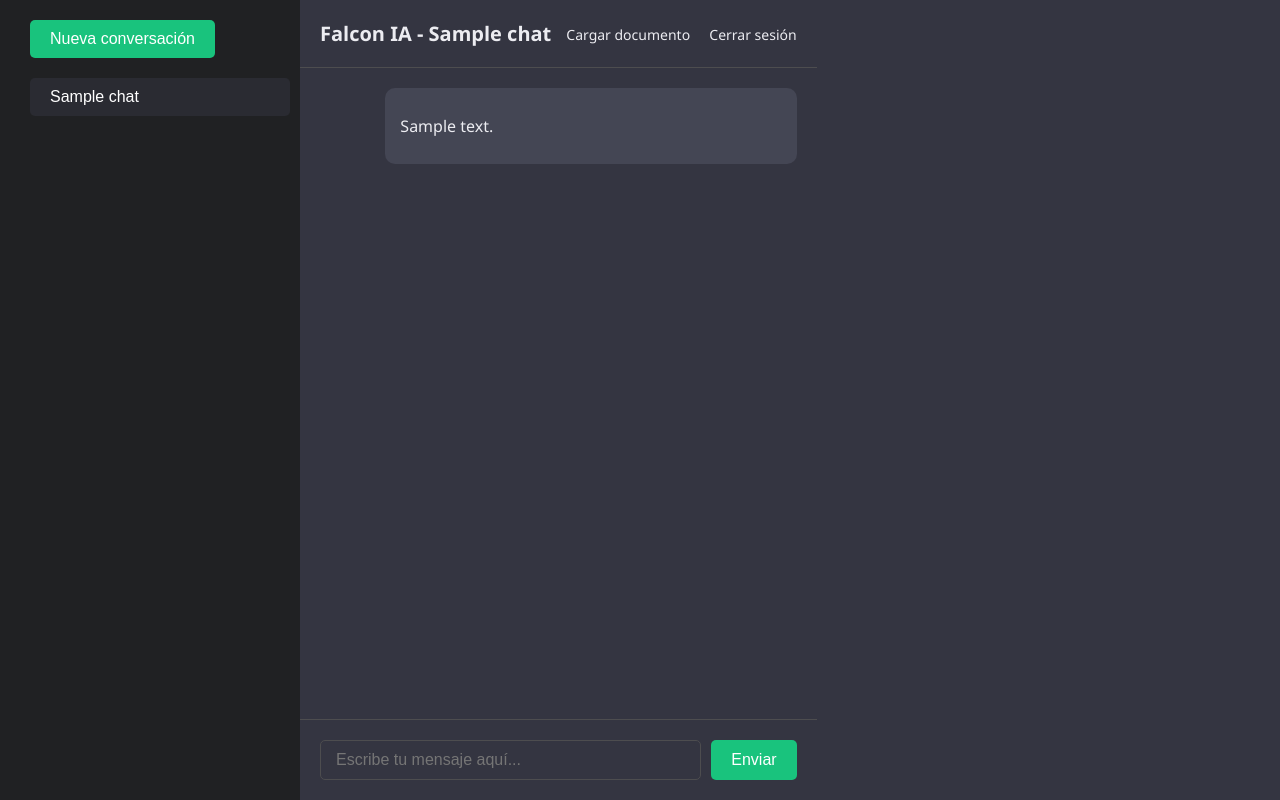
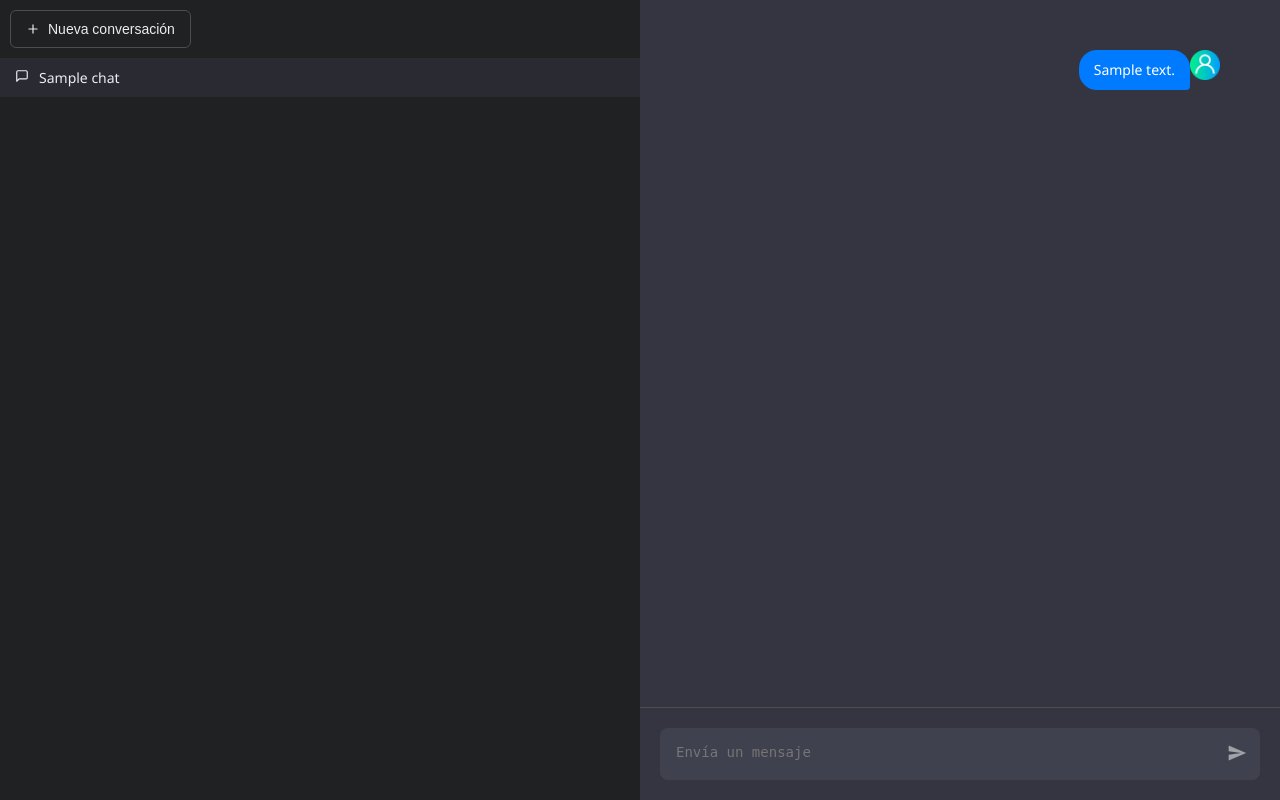
Before and after one commit to ITFalconIngenieria/FalconIA, a Django app: page /dashboard/?chat_id=1 in a window 1280 px wide. Run offline with Django 5.2, Linux system fonts and the light colour scheme; a user stored in the database is signed in; tables that the repository leaves empty hold one stand-in row (values such as "Sample post").

Commit message:
Gestion de chats

```diff
--- a/FalconIA/FalconIA/settings.py
+++ b/FalconIA/FalconIA/settings.py
@@ -87,10 +87,10 @@ WSGI_APPLICATION = 'FalconIA.wsgi.application'
 DATABASES = {
     'default': {
         'ENGINE': 'mssql',
-        'NAME': 'IADB',
+        'NAME': 'IAFALCONDB',
         'USER': 'sa',
         'PASSWORD': 'admin1',
-        'HOST': 'localhost',  # O el host de tu servidor SQL
+        'HOST': 'localhost',
         'PORT': '1433',
         'OPTIONS': {
             'driver': 'ODBC Driver 17 for SQL Server',
--- a/FalconIA/FalconIA/urls.py
+++ b/FalconIA/FalconIA/urls.py
@@ -23,8 +23,15 @@ from django.contrib.auth import views as auth_views
 urlpatterns = [
     path('admin/', admin.site.urls),
     path('signup/', ia_views.signup, name='signup'),
+    path('', auth_views.LoginView.as_view(template_name='login.html'), name='login'),
     path('login/', auth_views.LoginView.as_view(template_name='login.html'), name='login'),
     path('logout/', auth_views.LogoutView.as_view(), name='logout'),
     path('dashboard/', ia_views.dashboard, name='dashboard'),
     path('upload/', ia_views.upload_document, name='upload_document'),
+
+     path('send_message/', ia_views.send_message, name='send_message'),
+    path('new_chat/', ia_views.new_chat, name='new_chat'),
+    path('delete_chat/<int:chat_id>/', ia_views.delete_chat, name='delete_chat'),
+    path('rename_chat/<int:chat_id>/', ia_views.rename_chat, name='rename_chat'),
+    path('update_chat_title/<int:chat_id>/', ia_views.update_chat_title, name='update_chat_title'),
 ]
--- a/FalconIA/IA/templates/dashboard.html
+++ b/FalconIA/IA/templates/dashboard.html
@@ -1,3 +1,4 @@
+{% load static %}
 <!DOCTYPE html>
 <html lang="es">
 <head>
@@ -6,184 +7,325 @@
     <title>Falcon IA Dashboard</title>
     <style>
         :root {
-            --bg-color: #343541;
             --sidebar-bg: #202123;
+            --main-bg: #343541;
             --text-color: #ececf1;
-            --accent-color: #19c37d;
-            --hover-color: #2a2b32;
+            --secondary-text: #9fa2a7;
             --border-color: #4d4d4f;
+            --hover-color: #2A2B32;
+            --input-bg: #40414f;
+            --user-msg-bg: #007bff;
+            --ai-msg-bg: #f0f0f0;
         }
         body, html {
             margin: 0;
             padding: 0;
-            font-family: 'Segoe UI', Tahoma, Geneva, Verdana, sans-serif;
-            background-color: var(--bg-color);
+            font-family: 'Söhne', 'Segoe UI', Helvetica, Arial, sans-serif;
+            height: 100vh;
             color: var(--text-color);
+            background-color: var(--main-bg);
+            font-size: 14px;
+        }
+        .app {
+            display: flex;
             height: 100vh;
-            display: flex;
         }
         .sidebar {
             width: 260px;
             background-color: var(--sidebar-bg);
-            padding: 20px;
             display: flex;
+            width: 50%;
             flex-direction: column;
+            height: 100vh;
             overflow-y: auto;
         }
         .main-content {
             flex-grow: 1;
             display: flex;
             flex-direction: column;
+            height: 100vh;
             overflow-y: auto;
         }
         .new-chat-btn {
-            background-color: var(--accent-color);
-            color: white;
-            border: none;
+            background-color: transparent;
+            border: 1px solid var(--border-color);
+            color: var(--text-color);
             padding: 10px 15px;
-            border-radius: 5px;
+            border-radius: 6px;
             cursor: pointer;
+            margin: 10px;
+            transition: background-color 0.3s;
             font-size: 14px;
-            transition: background-color 0.3s;
-            margin-bottom: 20px;
+            text-align: left;
+            display: flex;
+            align-items: center;
         }
         .new-chat-btn:hover {
-            background-color: #15a367;
+            background-color: var(--hover-color);
+        }
+        .new-chat-btn svg {
+            margin-right: 8px;
         }
         .chat-list {
             list-style-type: none;
             padding: 0;
             margin: 0;
+            overflow-y: auto;
         }
         .chat-item {
-            background: none;
-            border: none;
-            color: var(--text-color);
-            padding: 10px;
-            margin-bottom: 5px;
-            width: 100%;
-            text-align: left;
+            padding: 10px 15px;
             cursor: pointer;
-            border-radius: 5px;
             transition: background-color 0.3s;
+            font-size: 14px;
+            color: var(--secondary-text);
+            display: flex;
+            align-items: center;
+            text-decoration: none;
         }
         .chat-item:hover, .chat-item.active {
             background-color: var(--hover-color);
+            color: var(--text-color);
         }
-        header {
-            padding: 20px;
-            border-bottom: 1px solid var(--border-color);
-            display: flex;
-            justify-content: space-between;
-            align-items: center;
-        }
-        h1 {
-            font-size: 20px;
-            margin: 0;
-        }
-        .header-links a {
-            color: var(--text-color);
-            text-decoration: none;
-            margin-left: 15px;
-            font-size: 14px;
+        .chat-icon {
+            margin-right: 10px;
         }
         .chat-container {
             flex-grow: 1;
-            padding: 20px;
             overflow-y: auto;
+            padding: 50px;
+            display: flex;
+            flex-direction: column;
+        }
+        .message-group {
+            display: flex;
+            margin-bottom: 20px;
+        }
+        .message-group.user {
+            justify-content: flex-end;
         }
         .message {
             max-width: 80%;
-            margin-bottom: 20px;
             padding: 10px 15px;
-            border-radius: 10px;
-            line-height: 1.5;
+            border-radius: 18px;
+            line-height: 1.4;
         }
-        .user-message {
-            background-color: #444654;
-            align-self: flex-end;
-            margin-left: auto;
+        .user .message {
+            background-color: var(--user-msg-bg);
+            color: white;
+            border-bottom-right-radius: 4px;
         }
-        .ai-message {
-            background-color: var(--hover-color);
-            align-self: flex-start;
+        .ai .message {
+            background-color: var(--ai-msg-bg);
+            color: black;
+            border-bottom-left-radius: 4px;
         }
-        .message-form {
+        .avatar {
+            width: 30px;
+            height: 30px;
+            border-radius: 4px;
+            margin-right: 10px;
+        }
+        .input-area {
             padding: 20px;
+            background-color: var(--main-bg);
             border-top: 1px solid var(--border-color);
         }
         .input-container {
             display: flex;
-            max-width: 800px;
-            margin: 0 auto;
+            align-items: center;
+            background-color: var(--input-bg);
+            border-radius: 8px;
+            padding: 8px;
         }
-        input[type="text"] {
+        .message-input {
             flex-grow: 1;
+            background-color: transparent;
+            border: none;
+            color: var(--text-color);
+            font-size: 14px;
+            padding: 8px;
+            resize: none;
+            height: 20px;
+            max-height: 200px;
+            overflow-y: auto;
+        }
+        .message-input:focus {
+            outline: none;
+        }
+        .send-button {
+            background: none;
+            border: none;
+            color: var(--secondary-text);
+            cursor: pointer;
+            padding: 5px;
+        }
+        .send-button svg {
+            width: 20px;
+            height: 20px;
+        }
+        .typing-indicator {
             padding: 10px 15px;
-            border: 1px solid var(--border-color);
-            border-radius: 5px;
-            background-color: var(--bg-color);
-            color: var(--text-color);
-            font-size: 16px;
+            display: flex;
+            align-items: center;
         }
-        button[type="submit"] {
-            background-color: var(--accent-color);
-            color: white;
-            border: none;
-            padding: 10px 20px;
-            margin-left: 10px;
-            border-radius: 5px;
-            cursor: pointer;
-            font-size: 16px;
-            transition: background-color 0.3s;
+        .typing-indicator .dot {
+            width: 8px;
+            height: 8px;
+            background-color: var(--secondary-text);
+            border-radius: 50%;
+            margin-right: 5px;
+            animation: typing 1s infinite ease-in-out;
         }
-        button[type="submit"]:hover {
-            background-color: #15a367;
+        .typing-indicator .dot:nth-child(2) {
+            animation-delay: 0.2s;
+        }
+        .typing-indicator .dot:nth-child(3) {
+            animation-delay: 0.4s;
+        }
+        @keyframes typing {
+            0% { transform: translateY(0px); }
+            50% { transform: translateY(-5px); }
+            100% { transform: translateY(0px); }
         }
     </style>
 </head>
 <body>
-    <div class="sidebar">
-        <form method="POST">
+    <div class="app">
+        <aside class="sidebar">
+            <form action="{% url 'new_chat' %}" method="POST">
                 {% csrf_token %}
-            <button type="submit" name="new_chat" class="new-chat-btn">Nueva conversación</button>
+                <button type="submit" class="new-chat-btn">
+                    <svg stroke="currentColor" fill="none" stroke-width="2" viewBox="0 0 24 24" stroke-linecap="round" stroke-linejoin="round" height="1em" width="1em" xmlns="http://www.w3.org/2000/svg"><line x1="12" y1="5" x2="12" y2="19"></line><line x1="5" y1="12" x2="19" y2="12"></line></svg>
+                    Nueva conversación
+                </button>
             </form>
             <ul class="chat-list">
                 {% for chat in chats %}
                 <li>
-                <form method="POST">
-                    {% csrf_token %}
-                    <input type="hidden" name="chat_id" value="{{ chat.id }}">
-                    <button type="submit" class="chat-item {% if chat == current_chat %}active{% endif %}">
+                    <a href="{% url 'dashboard' %}?chat_id={{ chat.id }}" class="chat-item {% if chat == current_chat %}active{% endif %}">
+                        <span class="chat-icon">
+                            <svg stroke="currentColor" fill="none" stroke-width="2" viewBox="0 0 24 24" stroke-linecap="round" stroke-linejoin="round" height="1em" width="1em" xmlns="http://www.w3.org/2000/svg"><path d="M21 15a2 2 0 0 1-2 2H7l-4 4V5a2 2 0 0 1 2-2h14a2 2 0 0 1 2 2z"></path></svg>
+                        </span>
                         {{ chat.title }}
-                    </button>
-                </form>
+                    </a>
                 </li>
                 {% endfor %}
             </ul>
+        </aside>
+        <main class="main-content">
+            <div class="chat-container" id="chat-container">
+                {% for message in messages %}
+                    <div class="message-group {% if message.is_user %}user{% else %}ai{% endif %}">
+                        {% if not message.is_user %}
+                            <img src="{% static 'img/falcon.jpg' %}" alt="AI Avatar" class="avatar">
+                        {% endif %}
+                        <div class="message">
+                            {{ message.content }}
                         </div>
-    <div class="main-content">
-        <header>
-            <h1>Falcon IA - {{ current_chat.title }}</h1>
-            <div class="header-links">
-                <a href="{% url 'upload_document' %}">Cargar documento</a>
-                <a href="{% url 'logout' %}">Cerrar sesión</a>
-            </div>
-        </header>
-        <div class="chat-container">
-            {% for message in messages %}
-                <div class="message {% if message.is_user %}user-message{% else %}ai-message{% endif %}">
-                    <p>{{ message.content }}</p>
+                        {% if message.is_user %}
+                            <img src="{% static 'img/usuario.png' %}" alt="User Avatar" class="avatar">
+                        {% endif %}
                     </div>
                 {% endfor %}
             </div>
-        <form method="POST" class="message-form">
+            <form id="chat-form" class="input-area">
                 {% csrf_token %}
                 <div class="input-container">
-                <input type="text" name="consulta" placeholder="Escribe tu mensaje aquí..." required>
-                <button type="submit">Enviar</button>
+                    <textarea id="message-input" name="message" placeholder="Envía un mensaje" class="message-input" rows="1" required></textarea>
+                    <button type="submit" class="send-button">
+                        <svg xmlns="http://www.w3.org/2000/svg" viewBox="0 0 24 24" fill="currentColor" height="1em" width="1em">
+                            <path d="M2.01 21L23 12 2.01 3 2 10l15 2-15 2z"></path>
+                        </svg>
+                    </button>
                 </div>
             </form>
+        </main>
     </div>
+
+    <script>
+        const chatForm = document.getElementById('chat-form');
+        const messageInput = document.getElementById('message-input');
+        const chatContainer = document.getElementById('chat-container');
+        const currentChatId = '{{ current_chat.id }}';
+
+        chatForm.addEventListener('submit', function(e) {
+            e.preventDefault();
+            const message = messageInput.value.trim();
+            if (message) {
+                addMessage(message, true);
+                messageInput.value = '';
+                showTypingIndicator();
+
+                fetch('{% url "send_message" %}', {
+                    method: 'POST',
+                    headers: {
+                        'Content-Type': 'application/x-www-form-urlencoded',
+                        'X-CSRFToken': '{{ csrf_token }}'
+                    },
+                    body: new URLSearchParams({
+                        'message': message,
+                        'chat_id': currentChatId
+                    })
+                })
+                .then(response => response.json())
+                .then(data => {
+                    hideTypingIndicator();
+                    addMessage(data.ai_message, false);
+                    updateChatTitle(data.chat_title);
+                })
+                .catch(error => {
+                    console.error('Error:', error);
+                    hideTypingIndicator();
+                });
+            }
+        });
+
+        function addMessage(content, isUser) {
+            const messageGroup = document.createElement('div');
+            messageGroup.className = `message-group ${isUser ? 'user' : 'ai'}`;
+            messageGroup.innerHTML = `
+                ${!isUser ? `<img src="{% static 'img/falcon.jpg' %}" alt="AI Avatar" class="avatar">` : ''}
+                <div class="message">${content}</div>
+                ${isUser ? `<img src="{% static 'img/usuario.png' %}" alt="User Avatar" class="avatar">` : ''}
+            `;
+            chatContainer.appendChild(messageGroup);
+            chatContainer.scrollTop = chatContainer.scrollHeight;
+        }
+
+        function showTypingIndicator() {
+            const typingIndicator = document.createElement('div');
+            typingIndicator.className = 'typing-indicator';
+            typingIndicator.innerHTML = `
+                <div class="dot"></div>
+                <div class="dot"></div>
+                <div class="dot"></div>
+            `;
+            chatContainer.appendChild(typingIndicator);
+            chatContainer.scrollTop = chatContainer.scrollHeight;
+        }
+
+        function hideTypingIndicator() {
+            const typingIndicator = document.querySelector('.typing-indicator');
+            if (typingIndicator) {
+                typingIndicator.remove();
+            }
+        }
+
+        function updateChatTitle(newTitle) {
+            const activeChatItem = document.querySelector('.chat-item.active');
+            if (activeChatItem) {
+                const titleSpan = activeChatItem.querySelector('span:last-child');
+                if (titleSpan) {
+                    titleSpan.textContent = newTitle;
+                }
+            }
+        }
+
+        // Ajustar la altura del textarea
+        messageInput.addEventListener('input', function() {
+            this.style.height = 'auto';
+            this.style.height = (this.scrollHeight) + 'px';
+        });
+    </script>
 </body>
 </html>
--- a/FalconIA/IA/views.py
+++ b/FalconIA/IA/views.py
@@ -6,11 +6,16 @@ from django.contrib.auth.decorators import login_required
 from django.contrib.auth.models import User
 from .models import Consulta
 from openai import OpenAI
+from .utils import search_similar_documents
 from django.conf import settings
 import traceback
 from .models import Document, Chat, Message
-from .utils import process_document, search_similar_texts
+from .utils import process_document,generate_chat_title
 from django.contrib import messages
+from django.views.decorators.csrf import csrf_exempt
+from django.views.decorators.http import require_POST
+from django.http import JsonResponse
+import json
 def get_openai_client():
     return OpenAI(api_key=settings.OPENAI_API_KEY)
 
@@ -43,31 +48,54 @@ def login_view(request):
     return render(request, 'login.html', {'form': form})
 
 
+# @login_required
+# def dashboard(request):
+#     chats = Chat.objects.filter(user=request.user).order_by('-updated_at')
+#     current_chat = chats.first()
+
+#     if request.method == 'POST':
+#         if 'new_chat' in request.POST:
+#             current_chat = Chat.objects.create(user=request.user)
+#         elif 'chat_id' in request.POST:
+#             current_chat = get_object_or_404(Chat, id=request.POST['chat_id'], user=request.user)
+
+#         if 'consulta' in request.POST:
+#             query = request.POST['consulta']
+#             Message.objects.create(chat=current_chat, is_user=True, content=query)
+
+#             documents = Document.objects.filter(user=request.user, processed=True)
+#             similar_docs = search_similar_texts(query, documents)
+#             context = "\n".join([doc.content_text for doc in similar_docs])
+
+#             respuesta = consulta_openai(query, context)
+#             Message.objects.create(chat=current_chat, is_user=False, content=respuesta)
+
+#             current_chat.save()  # Actualiza el timestamp
+
+#     messages = current_chat.messages.all() if current_chat else []
+
+#     return render(request, 'dashboard.html', {
+#         'chats': chats,
+#         'current_chat': current_chat,
+#         'messages': messages,
+#     })
+
 @login_required
 def dashboard(request):
     chats = Chat.objects.filter(user=request.user).order_by('-updated_at')
-    current_chat = chats.first()
+    current_chat_id = request.GET.get('chat_id')
+
+    if current_chat_id:
+        current_chat = get_object_or_404(Chat, id=current_chat_id, user=request.user)
+    else:
+        current_chat = chats.first() if chats.exists() else None
 
     if request.method == 'POST':
         if 'new_chat' in request.POST:
-            current_chat = Chat.objects.create(user=request.user)
-        elif 'chat_id' in request.POST:
-            current_chat = get_object_or_404(Chat, id=request.POST['chat_id'], user=request.user)
+            current_chat = Chat.objects.create(user=request.user, title="Nueva conversación")
+            return redirect('dashboard')
 
-        if 'consulta' in request.POST:
-            query = request.POST['consulta']
-            Message.objects.create(chat=current_chat, is_user=True, content=query)
-
-            documents = Document.objects.filter(user=request.user, processed=True)
-            similar_docs = search_similar_texts(query, documents)
-            context = "\n".join([doc.content_text for doc in similar_docs])
-
-            respuesta = consulta_openai(query, context)
-            Message.objects.create(chat=current_chat, is_user=False, content=respuesta)
-
-            current_chat.save()  # Actualiza el timestamp
-
-    messages = current_chat.messages.all() if current_chat else []
+    messages = Message.objects.filter(chat=current_chat) if current_chat else []
 
     return render(request, 'dashboard.html', {
         'chats': chats,
@@ -76,6 +104,77 @@ def dashboard(request):
     })
 
 
+@require_POST
+@login_required
+def send_message(request):
+    message = request.POST.get('message')
+    chat_id = request.POST.get('chat_id')
+
+    if not chat_id:
+        chat = Chat.objects.create(user=request.user, title="Nueva conversación")
+    else:
+        try:
+            chat_id = int(chat_id)
+            chat = get_object_or_404(Chat, id=chat_id, user=request.user)
+        except ValueError:
+            chat = Chat.objects.create(user=request.user, title="Nueva conversación")
+
+    user_message = Message.objects.create(chat=chat, content=message, is_user=True)
+
+    # Buscar documentos similares
+    similar_docs = search_similar_documents(message, request.user)
+    context = "\n".join([doc.content_text for doc, _ in similar_docs])
+
+    # Usar el contexto en la consulta a OpenAI
+    ai_response = consulta_openai(message, context)
+    ai_message = Message.objects.create(chat=chat, content=ai_response, is_user=False)
+
+    if chat.messages.count() <= 2:
+        chat.title = message[:30] + "..." if len(message) > 30 else message
+        chat.save()
+
+    return JsonResponse({
+        'user_message': user_message.content,
+        'ai_message': ai_message.content,
+        'chat_id': chat.id,
+        'chat_title': chat.title
+    })
+
+@login_required
+def new_chat(request):
+    if request.method == 'POST':
+        new_chat = Chat.objects.create(user=request.user, title="Nueva conversación")
+        return redirect('dashboard')
+    return redirect('dashboard')
+
+@login_required
+def delete_chat(request, chat_id):
+    chat = get_object_or_404(Chat, id=chat_id, user=request.user)
+    chat.delete()
+    return redirect('dashboard')
+
+@login_required
+def rename_chat(request, chat_id):
+    if request.method == 'POST':
+        chat = get_object_or_404(Chat, id=chat_id, user=request.user)
+        new_title = request.POST.get('new_title')
+        if new_title:
+            chat.title = new_title
+            chat.save()
+    return redirect('dashboard')
+
+@csrf_exempt
+@require_POST
+@login_required
+def update_chat_title(request, chat_id):
+    chat = get_object_or_404(Chat, id=chat_id, user=request.user)
+    data = json.loads(request.body)
+    new_title = data.get('title')
+    if new_title:
+        chat.title = new_title
+        chat.save()
+        return JsonResponse({'status': 'success', 'new_title': chat.title})
+    return JsonResponse({'status': 'error', 'message': 'No title provided'}, status=400)
 
 @login_required
 def upload_document(request):
@@ -84,7 +183,7 @@ def upload_document(request):
             file = request.FILES['document']
             document = Document.objects.create(user=request.user, file=file)
             process_document(document)
-            messages.success(request, 'Documento cargado con éxito.')
+            messages.success(request, 'Documento cargado y procesado con éxito.')
             return redirect('upload_document')
         elif 'delete' in request.POST:
             doc_id = request.POST.get('delete')
@@ -102,15 +201,11 @@ def consulta_openai(query, context=''):
     client = get_openai_client()
 
     try:
-        if not context:
-            prompt = f"La consulta es: '{query}'. No tengo información específica sobre esto en mi base de datos local. Por favor, proporciona una respuesta general basada en tu conocimiento, indicando claramente que no tienes información específica sobre Falcon Ingeniería."
-        else:
-            prompt = f"Context: {context}\n\nQuery: {query}\n\nAnswer:"
-
+        prompt = f"Contexto: {context}\n\nPregunta: {query}\n\nRespuesta:"
         response = client.chat.completions.create(
             model="gpt-4",
             messages=[
-                {"role": "system", "content": "Eres un asistente útil. Usa el contexto proporcionado para responder la consulta si está disponible. Si no hay contexto, proporciona una respuesta general e indica que no tienes información específica."},
+                {"role": "system", "content": "Eres un asistente útil. Usa el contexto proporcionado para responder la pregunta si es relevante."},
                 {"role": "user", "content": prompt}
             ],
             max_tokens=300
@@ -118,5 +213,4 @@ def consulta_openai(query, context=''):
         return response.choices[0].message.content.strip()
     except Exception as e:
         print(f"Error al consultar OpenAI: {str(e)}")
-        print(f"Traceback completo:\n{traceback.format_exc()}")
         return "Lo siento, hubo un error al procesar tu consulta."
```
Also changed, not shown: FalconIA/IA/models.py (+9 -6 lines), FalconIA/IA/utils.py (+71 -22 lines), FalconIA/documents/falcon-ingenieria-doc.txt (deleted, +0 -32 lines), FalconIA/IA/migrations/0001_initial.py (added), FalconIA/IA/migrations/0002_rename_content_textw_document_content_text_and_more.py (added), FalconIA/IA/migrations/__init__.py (added), FalconIA/IA/static/img/Falcon.jpg (added), FalconIA/IA/static/img/usuario.png (added), 2 other files. Lines whose indentation alone changed are shown as unchanged.
